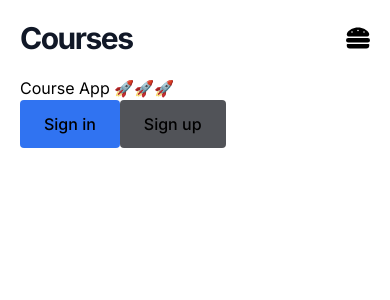
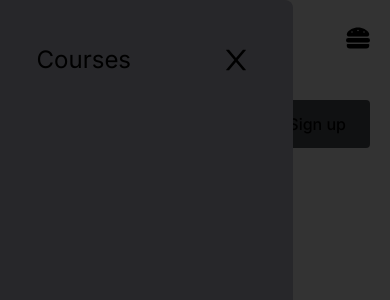
Before and after one commit to whoyoux/course-app, a Next.js app: page / in a window 390 px wide. Both pictures are taken after a click on the icon 358 px from the left and 38 px from the top of the page. Shown: the top 300 px of the page. Built offline with nearby package versions, Linux system fonts and the light colour scheme.

Commit message:
Add sidenav for mobile

```diff
--- a/components/Header.tsx
+++ b/components/Header.tsx
@@ -1,6 +1,11 @@
 import Link from 'next/link';
+import { useEffect } from 'react';
+import { Transition } from '@headlessui/react';
 
 import { FaHamburger } from 'react-icons/fa';
+import { AiOutlineClose } from 'react-icons/ai';
+
+import useOutsideClick from '../hooks/outsideClick';
 
 const navData = [
     {
@@ -21,7 +26,10 @@ const navData = [
 ];
 
 export default function Header() {
+    const { isOpen, setIsOpen, ref } = useOutsideClick(false);
+
     return (
+        <>
             <header className="mx-auto p-5 md:px-0 md:w-10/12 lg:w-9/12 xl:w-3/4 flex items-center justify-between select-none">
                 <Link href="/" passHref>
                     <h1 className="text-3xl font-bold tracking-tighter text-gray-900 dark:text-gray-100 cursor-pointer">
@@ -30,7 +38,8 @@ export default function Header() {
                 </Link>
                 <FaHamburger
                     size={24}
-                className="sm:hidden cursor-pointer hover:text-purple-400"
+                    className="sm:hidden cursor-pointer hover:text-[#3073F1]"
+                    onClick={() => setIsOpen(!isOpen)}
                 />
                 <ul className="hidden sm:flex flex-row items-center justify-between gap-4 text-xl">
                     {navData.map((item) => {
@@ -44,5 +53,32 @@ export default function Header() {
                     })}
                 </ul>
             </header>
+
+            <Transition
+                show={isOpen}
+                enter="transition-opacity duration-75"
+                enterFrom="opacity-0"
+                enterTo="opacity-100"
+                leave="transition-opacity duration-150"
+                leaveFrom="opacity-100"
+                leaveTo="opacity-0"
+            >
+                <div className="absolute top-0 left-0 w-screen h-screen z-10 bg-black opacity-80"></div>
+                <div
+                    className="absolute top-0 left-0 bg-secondary h-screen w-3/4 sm:hidden rounded-r-lg flex flex-col z-20"
+                    ref={ref}
+                >
+                    <div className="flex flex-row items-center justify-between w-9/12 mx-auto mt-10">
+                        <div className="text-2xl">Courses</div>
+                        <div className="text-2xl w-10 h-10 dark:bg-[#18181B] rounded grid place-content-center cursor-pointer">
+                            <AiOutlineClose
+                                size={32}
+                                onClick={() => setIsOpen(false)}
+                            />
+                        </div>
+                    </div>
+                </div>
+            </Transition>
+        </>
     );
 }
--- /dev/null
+++ b/hooks/outsideClick.tsx
@@ -0,0 +1,27 @@
+import { useState, useRef, useEffect } from 'react';
+
+const useOutsideClick = (initialValue: boolean) => {
+    const [isOpen, setIsOpen] = useState<boolean>(initialValue);
+    const ref = useRef<HTMLDivElement>(null);
+
+    const handleClickOutside = (e: any) => {
+        if (ref.current && !ref.current.contains(e.target)) setIsOpen(false);
+    };
+
+    const handleKeyPress = (e: KeyboardEvent) => {
+        if (isOpen) if (e.key === 'Escape') setIsOpen(false);
+    };
+
+    useEffect(() => {
+        document.addEventListener('click', handleClickOutside, true);
+        document.addEventListener('keydown', handleKeyPress, true);
+        return () => {
+            document.removeEventListener('click', handleClickOutside, true);
+            document.removeEventListener('keydown', handleKeyPress, true);
+        };
+    }, [ref]);
+
+    return { isOpen, setIsOpen, ref };
+};
+
+export default useOutsideClick;
--- a/package.json
+++ b/package.json
@@ -8,6 +8,7 @@
     "lint": "next lint"
   },
   "dependencies": {
+    "@headlessui/react": "^1.4.3",
     "autoprefixer": "^10.4.2",
     "next": "12.0.10",
     "next-themes": "^0.0.15",
--- a/pages/index.tsx
+++ b/pages/index.tsx
@@ -24,7 +24,11 @@ const Home: NextPage = () => {
             <main className="mx-auto px-5 md:p-0 md:w-10/12 lg:w-9/12 xl:w-3/4">
                 <h1>Course App 🚀🚀🚀</h1>
 
-                <button className="button" onClick={() => routerPush('signin')}>
+                <div className="flex justify-between gap-4">
+                    <button
+                        className="button"
+                        onClick={() => routerPush('signin')}
+                    >
                         Sign in
                     </button>
                     <button
@@ -33,6 +37,7 @@ const Home: NextPage = () => {
                     >
                         Sign up
                     </button>
+                </div>
             </main>
         </div>
     );
```
Also changed, not shown: 1 other file (tests, documents, lock files or other folders). Lines whose indentation alone changed are shown as unchanged.
